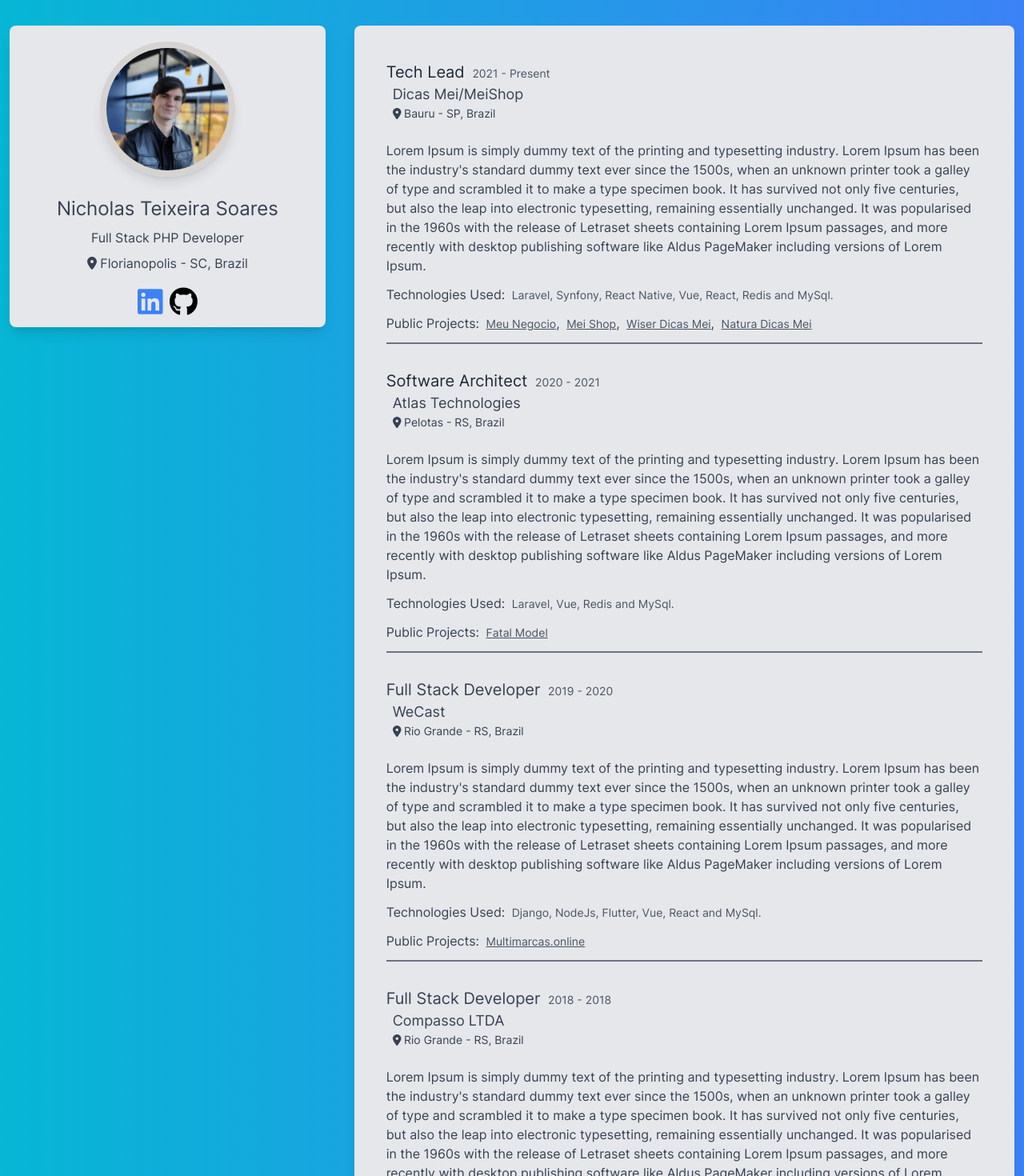
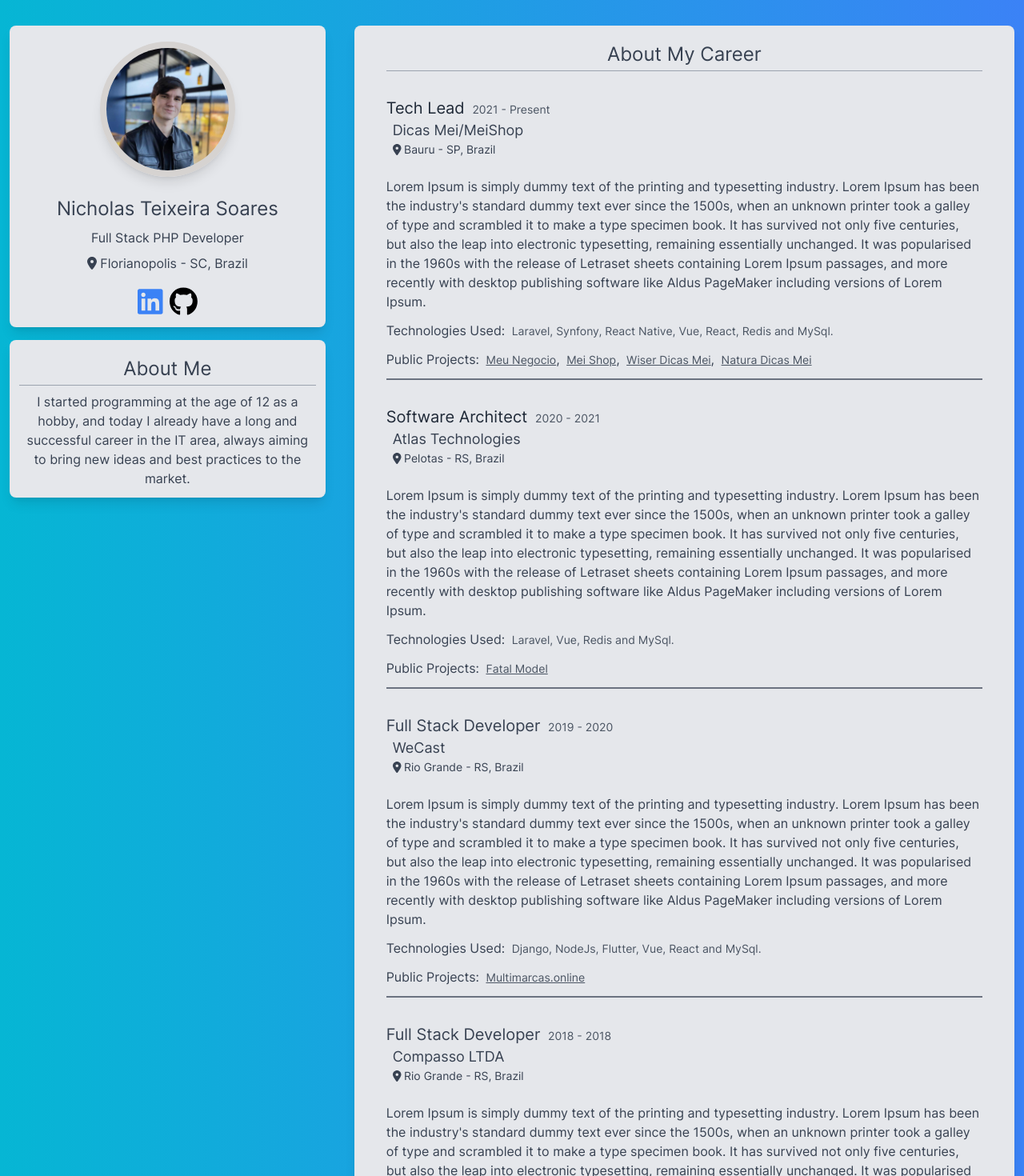
Before and after one commit to NicholasSoares/NicholasSoares.github.io, a Vue app: page / in a window 1280 px wide. Shown: the part 60-1530 px from the top of the page at 80% size. Built offline with nearby package versions, Linux system fonts and the light colour scheme.

Commit message:
feat: new about me section, and headers.

```diff
--- a/src/pages/index.vue
+++ b/src/pages/index.vue
@@ -6,9 +6,9 @@
 
 <template>
   <ThemeControl />
-  <main class="text-gray-700 dark:text-gray-100 transition-colors">
+  <main class="text-gray-700 dark:text-gray-100">
     <div class="container mx-auto">
-      <div class="grid grid-cols-1 gap-0 transition-colors md:grid-cols-3 md:gap-3">
+      <div class="grid grid-cols-1 gap-0 md:grid-cols-3 md:gap-3">
         <article>
           <div class="p-3 m-3 bg-gray-200 dark:bg-slate-600 rounded-lg shadow-lg">
             <div class="flex flex-wrap justify-center">
@@ -42,9 +42,22 @@
               </p>
             </aside>
           </div>
+          <div class="p-3 mx-3 mb-1 mt-4 bg-gray-200 dark:bg-slate-600 rounded-lg shadow-lg">
+            <h1 class="mt-2 pb-1 text-2xl text-center text-gray-700 dark:text-gray-100 border-b border-gray-400">
+              About Me
+            </h1>
+            <p class="mt-2 text-center text-gray-700 dark:text-gray-100">
+              I started programming at the age of 12 as a hobby, and today I already have a long and successful career in the IT area,
+              always aiming to bring new ideas and best practices to the market.
+            </p>
+          </div>
         </article>
         <div class="col-span-2 p-3 m-3 bg-gray-200 dark:bg-slate-800 rounded-lg shadow-lg lg:p-10 lg:pt-3">
-          <article class="border-b-2 border-gray-500">
+          <article>
+            <h1 class="mt-2 pb-1 text-center text-2xl text-gray-700 dark:text-gray-100 border-b border-gray-400">
+              About My Career
+            </h1>
+            <aside class="border-b-2 border-gray-500">
               <h1 class="mt-8 text-xl text-left text-gray-800 dark:text-gray-200">
                 Tech Lead <span class="pl-1 text-sm text-gray-600 dark:text-gray-50">2021 - Present</span>
               </h1>
@@ -81,8 +94,8 @@
                   <span class="pl-1 text-sm text-gray-600 dark:text-gray-50 underline">Natura Dicas Mei</span>
                 </a>
               </p>
-          </article>
-          <article class="border-b-2 border-gray-500">
+            </aside>
+            <aside class="border-b-2 border-gray-500">
               <h1 class="mt-8 text-xl text-left text-gray-800 dark:text-gray-200">
                 Software Architect <span class="pl-1 text-sm text-gray-600 dark:text-gray-50">2020 - 2021</span>
               </h1>
@@ -110,8 +123,8 @@
                   <span class="pl-1 text-sm text-gray-600 dark:text-gray-50 underline">Fatal Model</span>
                 </a>
               </p>
-          </article>
-          <article class="border-b-2 border-gray-500">
+            </aside>
+            <aside class="border-b-2 border-gray-500">
               <h1 class="mt-8 text-xl text-left text-gray-700 dark:text-gray-100">
                 Full Stack Developer <span class="pl-1 text-sm text-gray-600 dark:text-gray-50">2019 - 2020</span>
               </h1>
@@ -139,8 +152,8 @@
                   <span class="pl-1 text-sm text-gray-600 dark:text-gray-50 underline">Multimarcas.online</span>
                 </a>
               </p>
-          </article>
-          <article class="border-b-2 border-gray-500">
+            </aside>
+            <aside class="border-b-2 border-gray-500">
               <h1 class="mt-8 text-xl text-left text-gray-700 dark:text-gray-100">
                 Full Stack Developer <span class="pl-1 text-sm text-gray-600 dark:text-gray-50">2018 - 2018</span>
               </h1>
@@ -162,8 +175,8 @@
               <p class="py-2">
                 Technologies Used: <span class="pl-1 text-sm text-gray-600 dark:text-gray-50">NodeJs, React Native, React and MySql.</span>
               </p>
-          </article>
-          <article>
+            </aside>
+            <aside>
               <h1 class="mt-8 text-xl text-left text-gray-700 dark:text-gray-100">
                 Full Stack Developer <span class="pl-1 text-sm text-gray-600 dark:text-gray-50">2015 - Present</span>
               </h1>
@@ -185,6 +198,7 @@
               <p class="py-2">
                 Technologies Used: <span class="pl-1 text-sm text-gray-600 dark:text-gray-50">Laravel, NodeJs, Vue, React, React Native, Redis and MySql.</span>
               </p>
+            </aside>
           </article>
         </div>
       </div>
```
Lines whose indentation alone changed are shown as unchanged.
